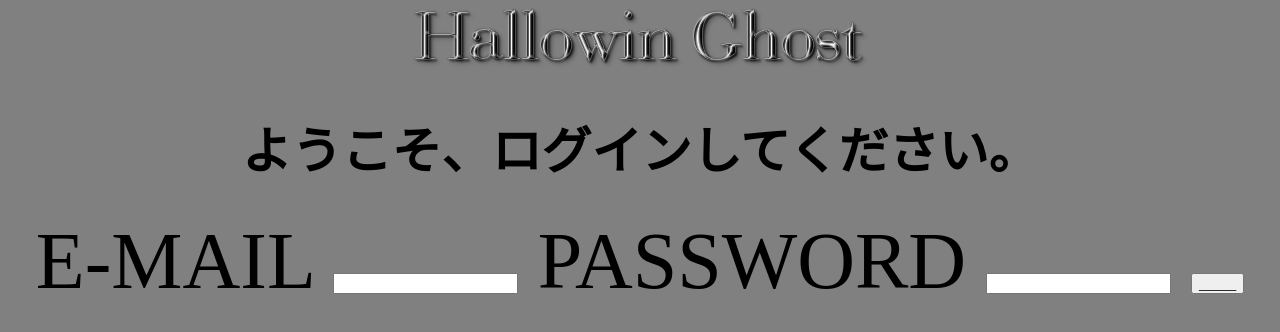
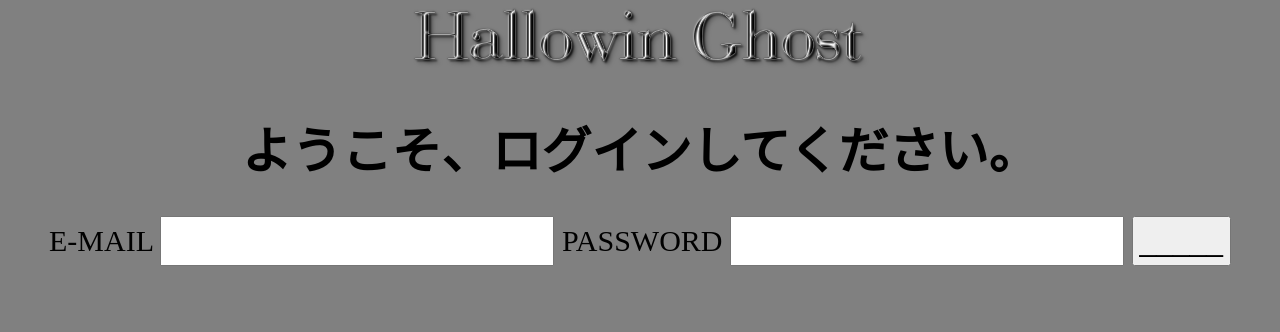
Before and after one commit to TsugawaNaoki0/login_database, a PHP site: page / in a window 1280 px wide. Shown: the part 127-459 px from the top of the page. Run offline with PHP 8.4, Linux system fonts and the light colour scheme.

Commit message:
Add files via upload

```diff
--- a/home.css
+++ b/home.css
@@ -12,6 +12,10 @@ p{
   font-size: 80px;
 }
 
+.login{
+  font-size: 30px;
+  height: 50px;
+}
 
 ul{
   text-align: left;
--- a/index.php
+++ b/index.php
@@ -73,12 +73,12 @@ if (isset($_SESSION['EMAIL'])) {
        <img src="title.png" alt="" title="タイトル">
      </div>
      <h1>ようこそ、ログインしてください。</h1>
-     <form  action="login.php" method="post" class="form">
+     <form  action="login.php" method="post" class="login">
        <label for="email">E-MAIL</label>
-       <input type="email" name="email">
+       <input type="email" name="email" class="login">
        <label for="password">PASSWORD</label>
-       <input type="password" name="password">
-       <button type="submit">_____</button>
+       <input type="password" name="password" class="login">
+       <button type="submit" class="login">_____</button>
      </form>
      <!-- <h1>初めての方はこちら</h1>
      <form action="signUp.php" method="post" class="form">
```
